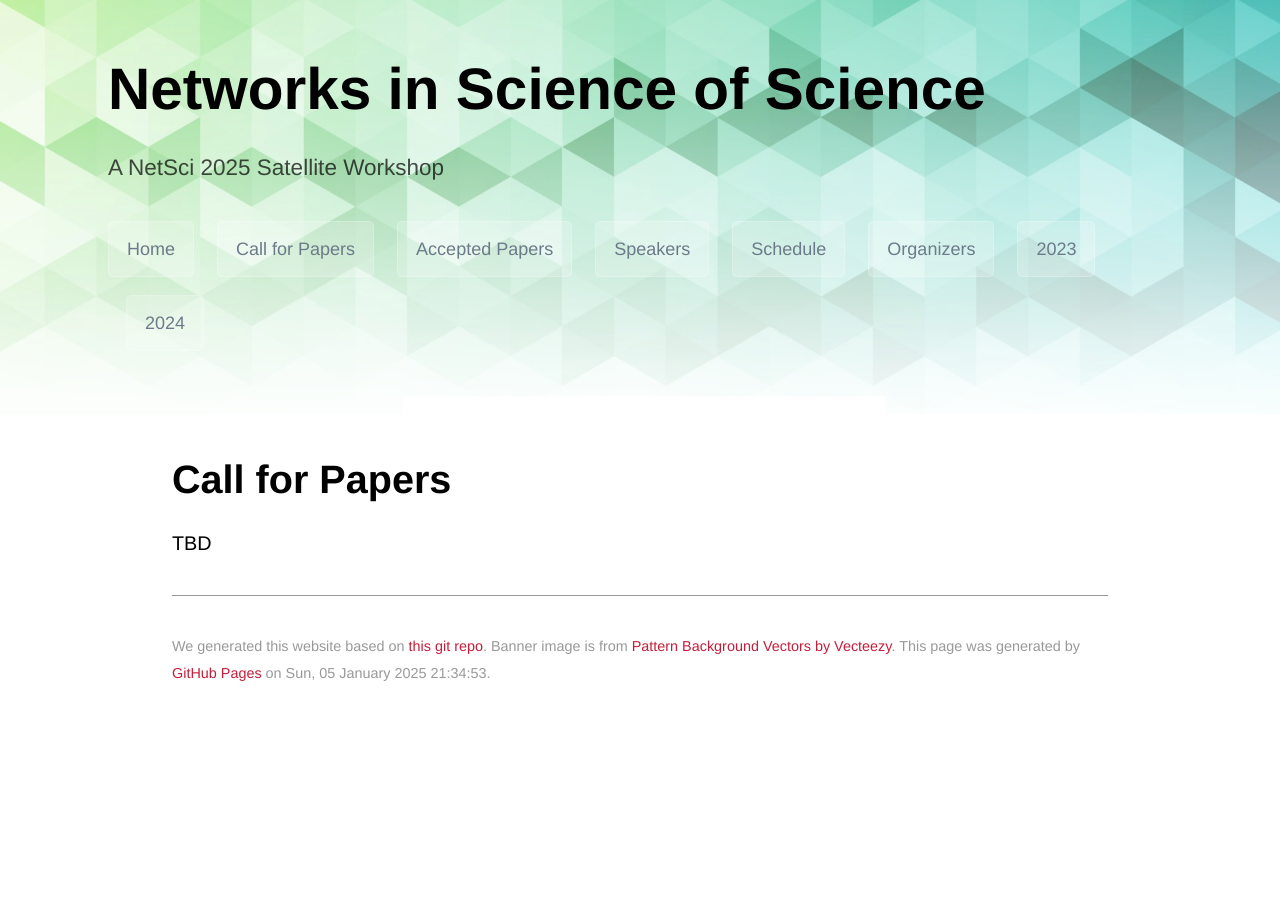
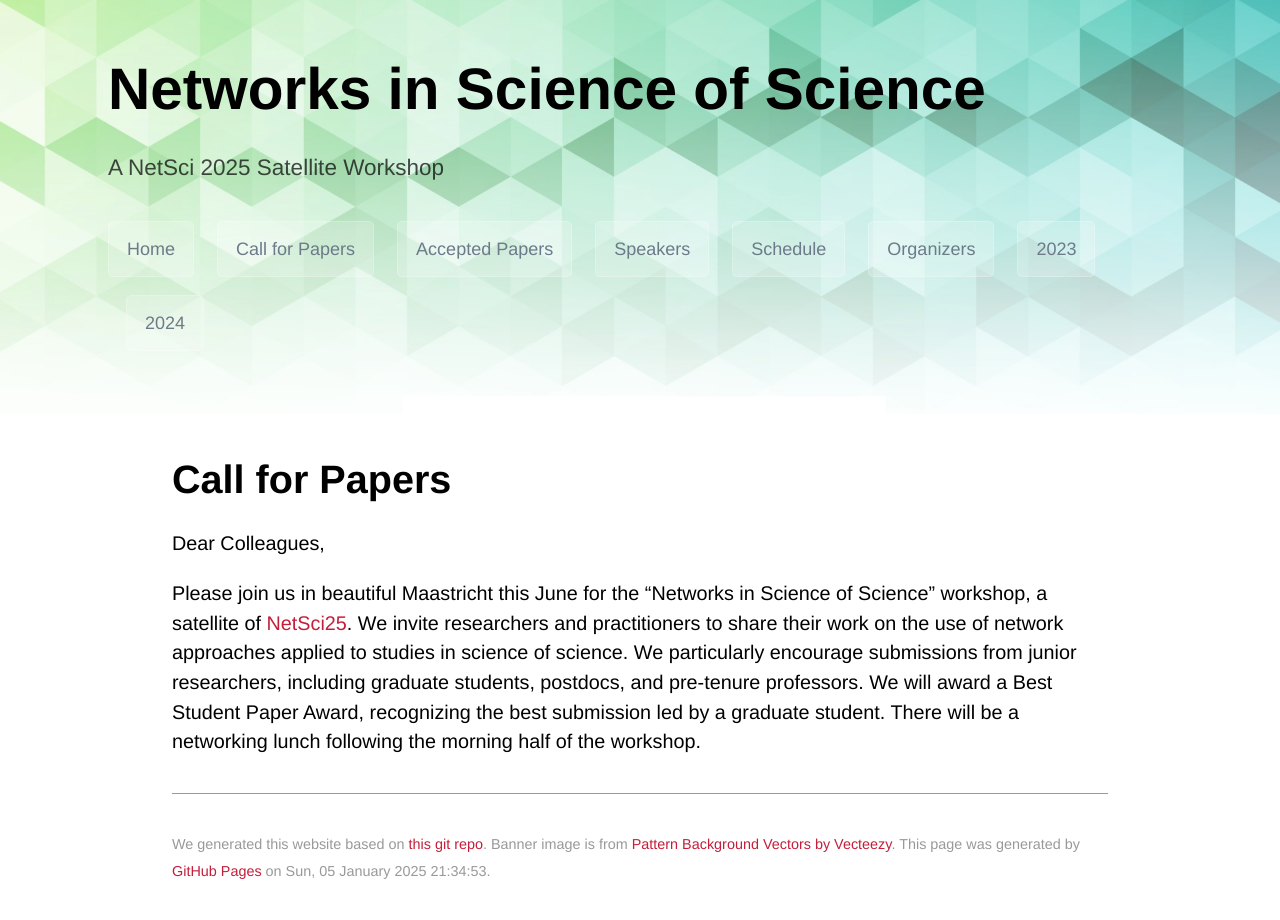
Before and after one commit to netscisci/netscisci.github.io, a Jekyll site: the page built from cfp.md, in a window 1280 px wide. Built offline with Jekyll 4.4.1, drawn with Linux system fonts in a browser that asks for light colours; some web fonts are replaced; our own code applies the rules of GitHub Pages for plain Markdown files.

Commit message:
Update cfp.md
add cfp based on yuanxi's cfp

```diff
--- a/cfp.md
+++ b/cfp.md
@@ -4,7 +4,11 @@ layout: default
 
 # Call for Papers
 
-TBD
+Dear Colleagues,
+
+Please join us in beautiful Maastricht this June for the “Networks in Science of Science” workshop, a satellite of [NetSci25](https://netsci2025.github.io/). We invite researchers and practitioners to share their work on the use of network approaches applied to studies in science of science. We particularly encourage submissions from junior researchers, including graduate students, postdocs, and pre-tenure professors. We will award a Best Student Paper Award, recognizing the best submission led by a graduate student. There will be a networking lunch following the morning half of the workshop.
+
+
 
 <!--
 We welcome submissions that explore the use of network science in the field of Science of Science. This includes (but is not limited to) topics such as the analysis of:
```
